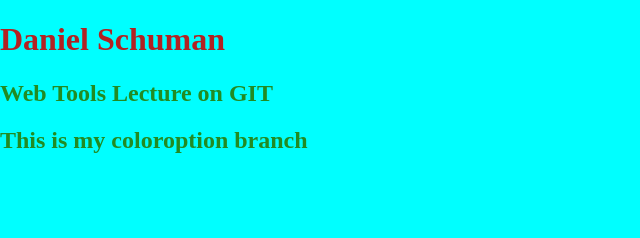
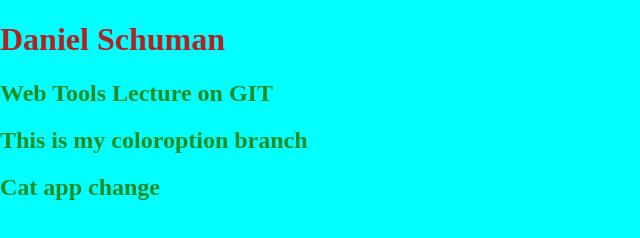
Before and after one commit to danjschuman/gitlecture, a plain HTML site: page index.html in a window 1280 px wide. Shown: the whole page, without its empty margins (0-640 px from the left). Drawn offline with nearby package versions, Linux system fonts and the light colour scheme.

Commit message:
Commit on Cat App
My first commit through the cat app

```diff
--- a/index.html
+++ b/index.html
@@ -17,6 +17,7 @@
 	<h1>Daniel Schuman</h1>
     <h2>Web Tools Lecture on GIT</h2>
     <h2>This is my coloroption branch</h2>
+    <h2>Cat app change</h2>
     </header>
     <nav id="pageNav">
     </nav>
```
